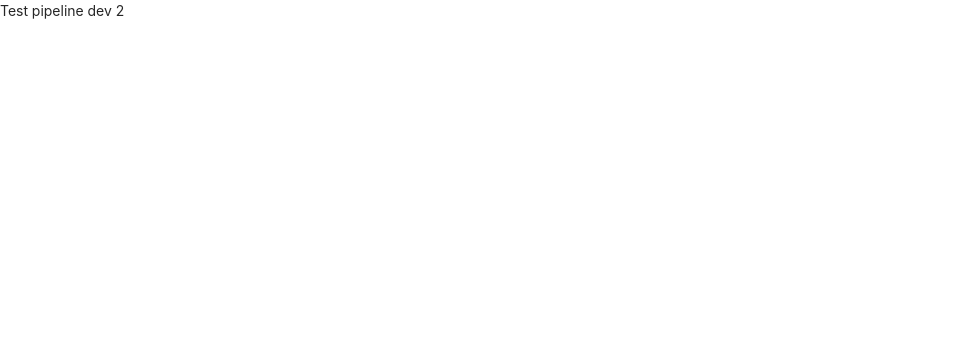
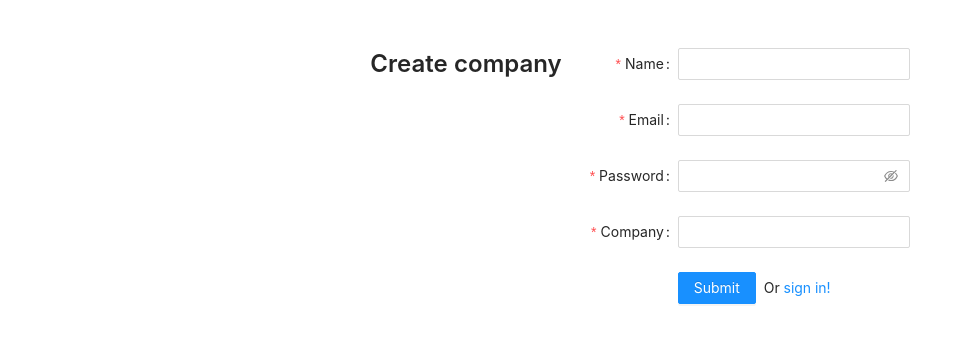
Before and after one commit to ASP-N8A/centinela-asp, a React (Create React App) app in the folder centinela-front/: page / in a window 1280 px wide. Shown: the top 342 px of the page, without its empty margins (0-972 px from the left). Built offline with nearby package versions, Linux system fonts and the light colour scheme.

Commit message:
sign up, sign in, and invitation form

```diff
--- a/centinela-front/src/App.js
+++ b/centinela-front/src/App.js
@@ -3,6 +3,7 @@ import { useSelector } from 'react-redux';
 import { Switch, Route } from 'react-router-dom';
 import { selectAuthenticated } from './Slices/accountSlice';
 import { Spin } from 'antd';
+import Authentication from './Views/Authentication/Authentication';
 
 function App() {
   const isAuthenticated = useSelector(selectAuthenticated);
@@ -16,7 +17,7 @@ function App() {
         Component2
       </Route>
       <Route exact path="/">
-        {isAuthenticated ? 'Home' : 'Test pipeline dev 2'}
+        {isAuthenticated ? 'Home' : <Authentication />}
       </Route>
       <Route path="/">
         Not found
--- /dev/null
+++ b/centinela-front/src/Components/SignIn/SignIn.js
@@ -0,0 +1,61 @@
+import React from 'react';
+import { Form, Input, Button, Typography } from 'antd';
+import { useDispatch } from 'react-redux';
+
+import { Container } from './SignIn.styles';
+import { login } from '../../Slices/accountSlice';
+import { Link } from '../SingUp/SignUp.styles';
+
+const layout = {
+  labelCol: { span: 8 },
+  wrapperCol: { span: 16 },
+};
+
+const tailLayout = {
+  wrapperCol: { offset: 8, span: 16 },
+};
+
+const validateMessages = {
+  required: '${label} is required!',
+  types: {
+    email: '${label} is not validate email!',
+  },
+};
+
+const SignIn = ({ setForm }) => {
+  const dispatch = useDispatch();
+
+  const onFinish = (values) => {
+    // TODO: Sign-in endpoint
+    dispatch(login());
+  };
+
+  return (
+    <Container>
+      <Typography.Title level={3}>Login</Typography.Title>
+      <Form
+        {...layout}
+        name="signin"
+        initialValues={{ remember: true }}
+        onFinish={onFinish}
+        validateMessages={validateMessages}
+      >
+        <Form.Item name="email" label="Email" rules={[{ required: true, type: 'email' }]}>
+          <Input />
+        </Form.Item>
+        <Form.Item name="password" label="Password" rules={[{ required: true }]}>
+          <Input type="password" placeholder="Password" />
+        </Form.Item>
+
+        <Form.Item {...tailLayout}>
+          <Button type="primary" htmlType="submit" style={{ marginRight: 8 }}>
+            Log in
+          </Button>
+          Or <Link onClick={() => setForm('signup')}>register now!</Link>
+        </Form.Item>
+      </Form>
+    </Container>
+  );
+};
+
+export default SignIn;
--- /dev/null
+++ b/centinela-front/src/Components/SignIn/SignIn.styles.js
@@ -0,0 +1,9 @@
+import styled from 'styled-components';
+
+export const Container = styled.div`
+  display: flex;
+  justify-content: center;
+  height: 100vh;
+  width: 100%;
+  margin-top: 48px;
+`
--- /dev/null
+++ b/centinela-front/src/Components/SingUp/SignUp.js
@@ -0,0 +1,86 @@
+import React from 'react';
+import { Form, Input, Button, Alert, Typography } from 'antd';
+import { useDispatch } from 'react-redux';
+
+import { Container, Link } from './SignUp.styles';
+import { login } from '../../Slices/accountSlice';
+import useQuery from '../../Utils/useQuery';
+
+const layout = {
+  labelCol: { span: 8 },
+  wrapperCol: { span: 16 },
+};
+
+const tailLayout = {
+  wrapperCol: { offset: 8, span: 16 },
+};
+
+const validateMessages = {
+  required: '${label} is required!',
+  types: {
+    email: '${label} is not validate email!',
+  },
+};
+
+const SignUp = ({ setForm }) => {
+  const dispatch = useDispatch();
+  const query = useQuery();
+
+  const company = query.get('company');
+  const token = query.get('token');
+  const isInvitation = company && token;
+
+  const onFinish = (values) => {
+    // TODO: Sign-up endpoint (create organization & user)
+    dispatch(login());
+  };
+
+  return (
+    <Container>
+      <Typography.Title level={3}>
+        {isInvitation ? 'Join company' : 'Create company'}
+      </Typography.Title>
+      <Form
+        {...layout}
+        name="signup"
+        initialValues={{ remember: true }}
+        onFinish={onFinish}
+        validateMessages={validateMessages}
+      >
+        <Form.Item label="Name" name="name" rules={[{ required: true }]}>
+          <Input />
+        </Form.Item>
+
+        <Form.Item label="Email" name="email" rules={[{ type: 'email', required: true }]}>
+          <Input />
+        </Form.Item>
+
+        <Form.Item label="Password" name="password" rules={[{ required: true }]}>
+          <Input.Password />
+        </Form.Item>
+
+        {isInvitation ? (
+          <Alert
+            message={`Your are joining ${company}`}
+            type="info"
+            showIcon
+            style={{ marginBottom: 18 }}
+          />
+        ) : (
+          <Form.Item label="Company" name="company" rules={[{ required: true }]}>
+            <Input />
+          </Form.Item>
+        )}
+
+        <Form.Item {...tailLayout}>
+          <Button type="primary" htmlType="submit" style={{ marginRight: 8 }}>
+            Submit
+          </Button>
+          Or <Link onClick={() => setForm('signin')}>sign in!</Link>
+        </Form.Item>
+      </Form>
+    </Container>
+  );
+};
+
+export default SignUp;
--- /dev/null
+++ b/centinela-front/src/Components/SingUp/SignUp.styles.js
@@ -0,0 +1,18 @@
+import styled from 'styled-components';
+
+export const Container = styled.div`
+  display: flex;
+  justify-content: center;
+  height: 100vh;
+  width: 100%;
+  margin-top: 48px;
+`;
+
+export const Link = styled.span`
+  cursor: pointer;
+  transition: color 0.3s;
+  color: ${(props) => props.theme.colors.link};
+  &:hover {
+    color: ${(props) => props.theme.colors.linkActive}
+  }
+`;
--- /dev/null
+++ b/centinela-front/src/Utils/useQuery.js
@@ -0,0 +1,7 @@
+import { useLocation } from 'react-router-dom';
+
+const useQuery = () => {
+  return new URLSearchParams(useLocation().search);
+};
+
+export default useQuery;
--- /dev/null
+++ b/centinela-front/src/Views/Authentication/Authentication.js
@@ -0,0 +1,12 @@
+import React, { useState } from 'react';
+
+import SignUp from '../../Components/SingUp/SignUp';
+import SignIn from '../../Components/SignIn/SignIn';
+
+const Authentication = () => {
+  const [form, setForm] = useState('signup');
+
+  return form === 'signup' ? <SignUp setForm={setForm} /> : <SignIn setForm={setForm} />;
+};
+
+export default Authentication;
--- a/centinela-front/src/theme.js
+++ b/centinela-front/src/theme.js
@@ -4,5 +4,7 @@ export const theme = {
     secondary: 'white',
     primaryBlue: 'blue',
     secondaryBlue: 'blue',
+    link: '#1890ff',
+    linkActive: '#40a9ff'
   }
 }
```
Also changed, not shown: centinela-front/src/Views/Authentication/Authentication.styles.js (added, +9 -0 lines).
